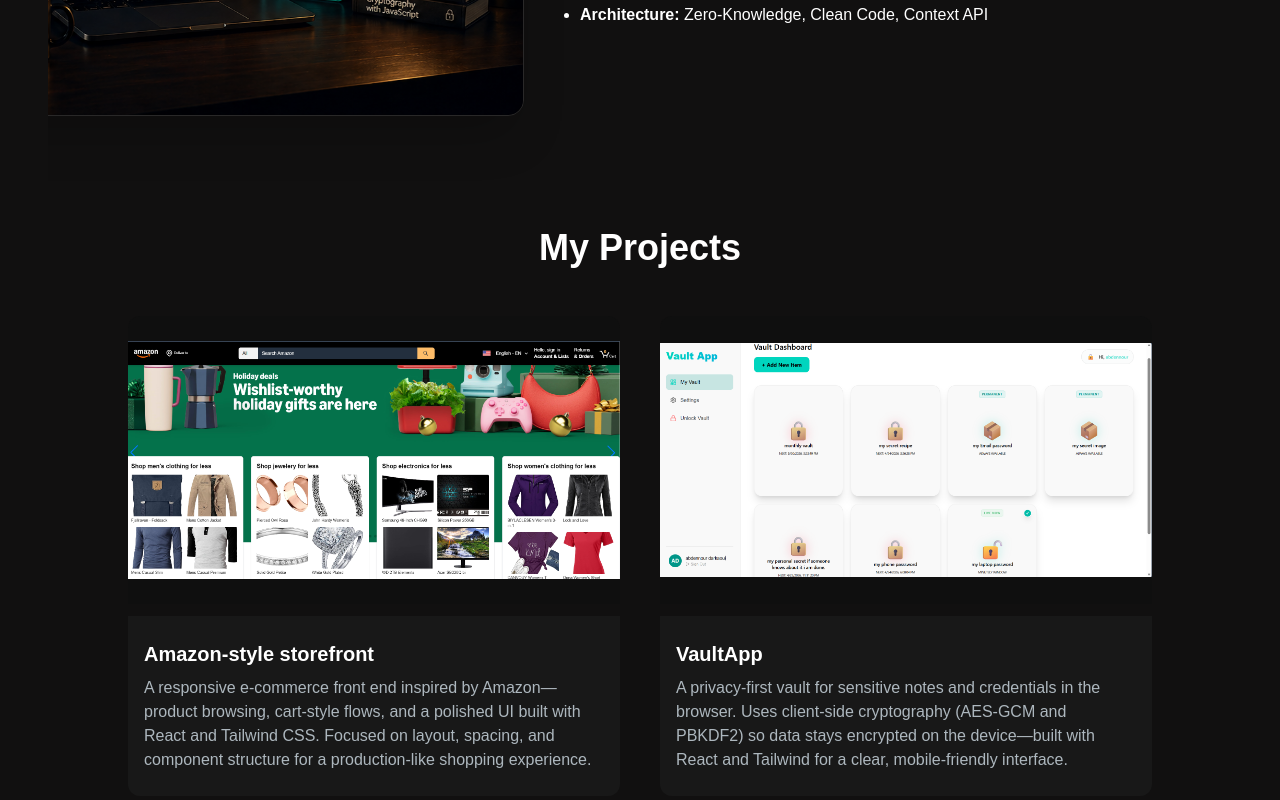
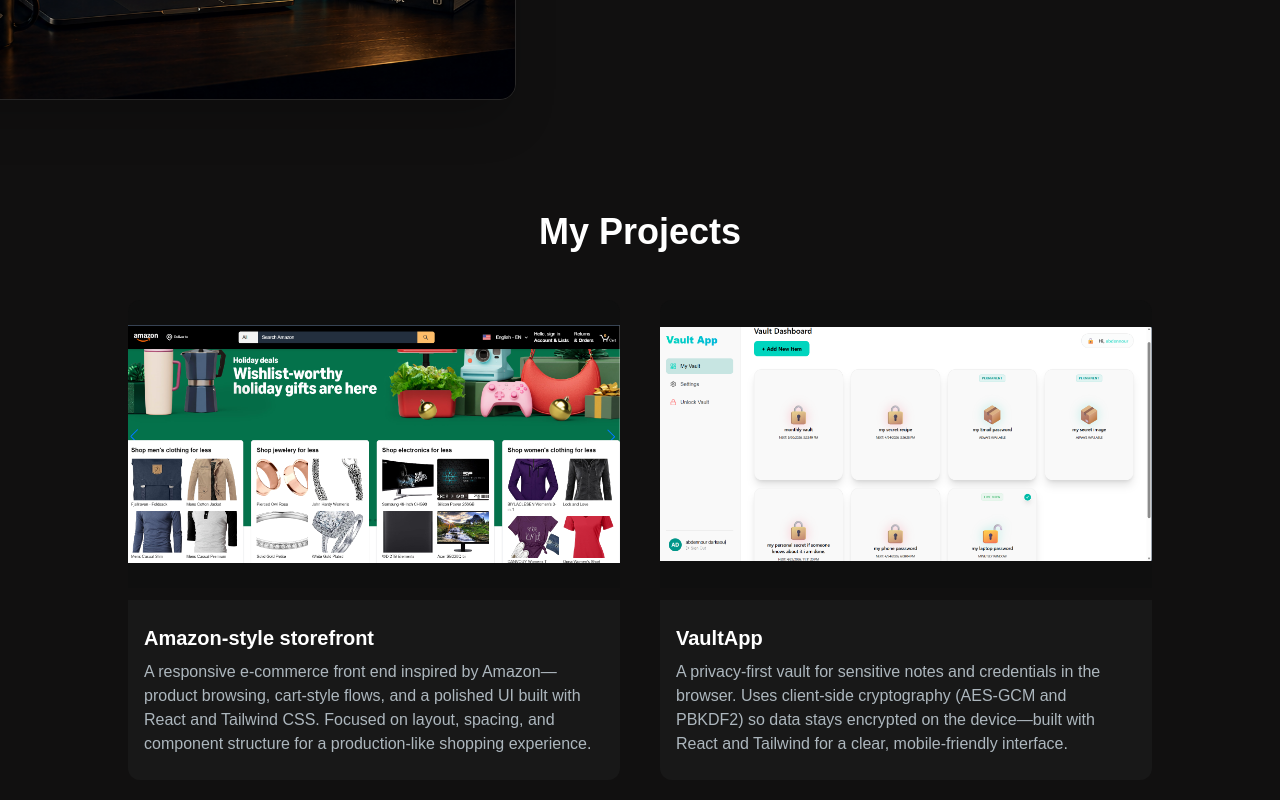
Before and after one commit to 7abd/my-portfolio, a Next.js app: page / in a window 1280 px wide. Shown: the part 1330-2130 px from the top of the page. Built offline with nearby package versions, Linux system fonts and the light colour scheme.

Commit message:
refactor: remove padding from container in Home component

```diff
--- a/app/page.jsx
+++ b/app/page.jsx
@@ -9,7 +9,7 @@
   return (
     <main className="flex min-h-screen flex-col bg-[#111010]">
       <Navbar />
-      <div className="container mt-24 mx-auto px-12 py-4">
+      <div className="container mt-24 mx-auto">
         <HeroSection />
         <AboutSection />
         <ProjectsSection />
```
